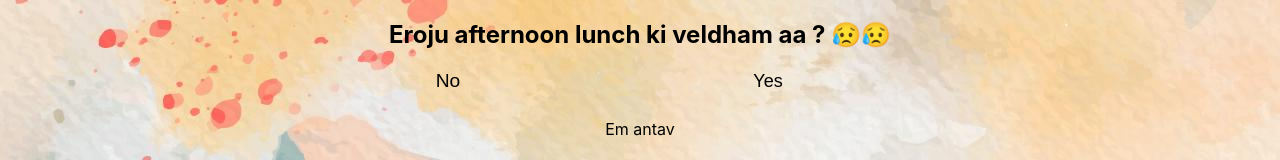
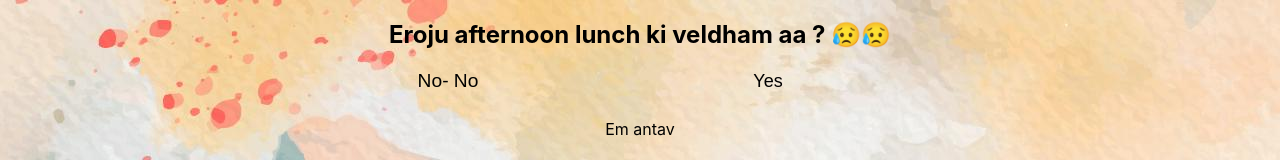
Before and after one commit to deepak200-co/Funny, a React (Create React App) app: page / in a window 1280 px wide. Shown: the top 160 px of the page. Built offline with nearby package versions, Linux system fonts and the light colour scheme.

Commit message:
Update Question.jsx

```diff
--- a/src/Question/Question.jsx
+++ b/src/Question/Question.jsx
@@ -56,7 +56,7 @@ function QuestionComponent() {
             )}
             {!loading && !showHappyGif && (
                 <>
-                    <button onClick={handleNoClick} className="option-button">{noResponses[noResponseIndex]}</button>
+                    <button onClick={handleNoClick} className="option-button"> No- {noResponses[noResponseIndex]}</button>
                     <button onClick={handleYesClick} style={{ fontSize: `${yesButtonSize}px` }} className="option-button">Yes</button>
                 </>
             )}
```
